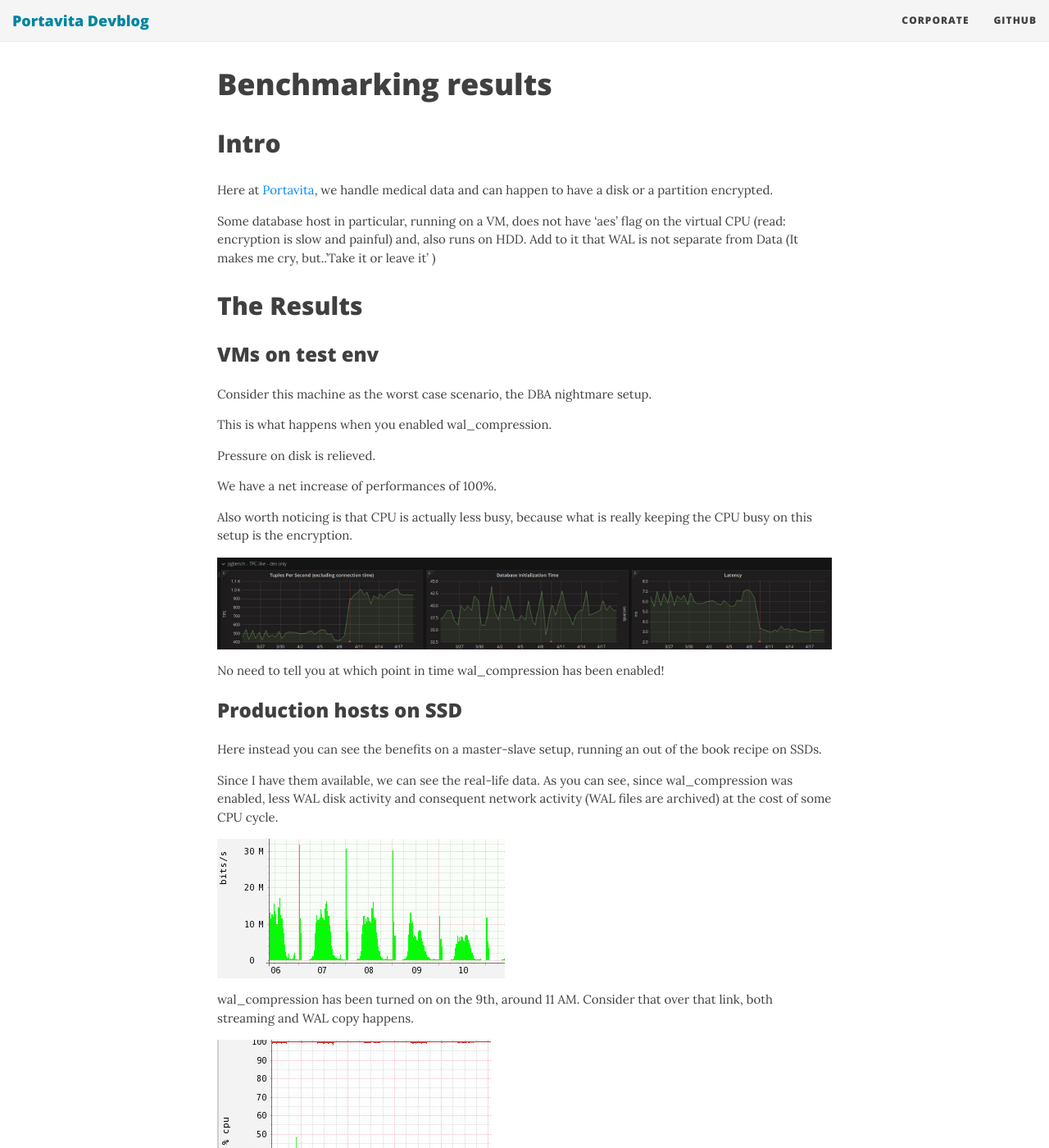
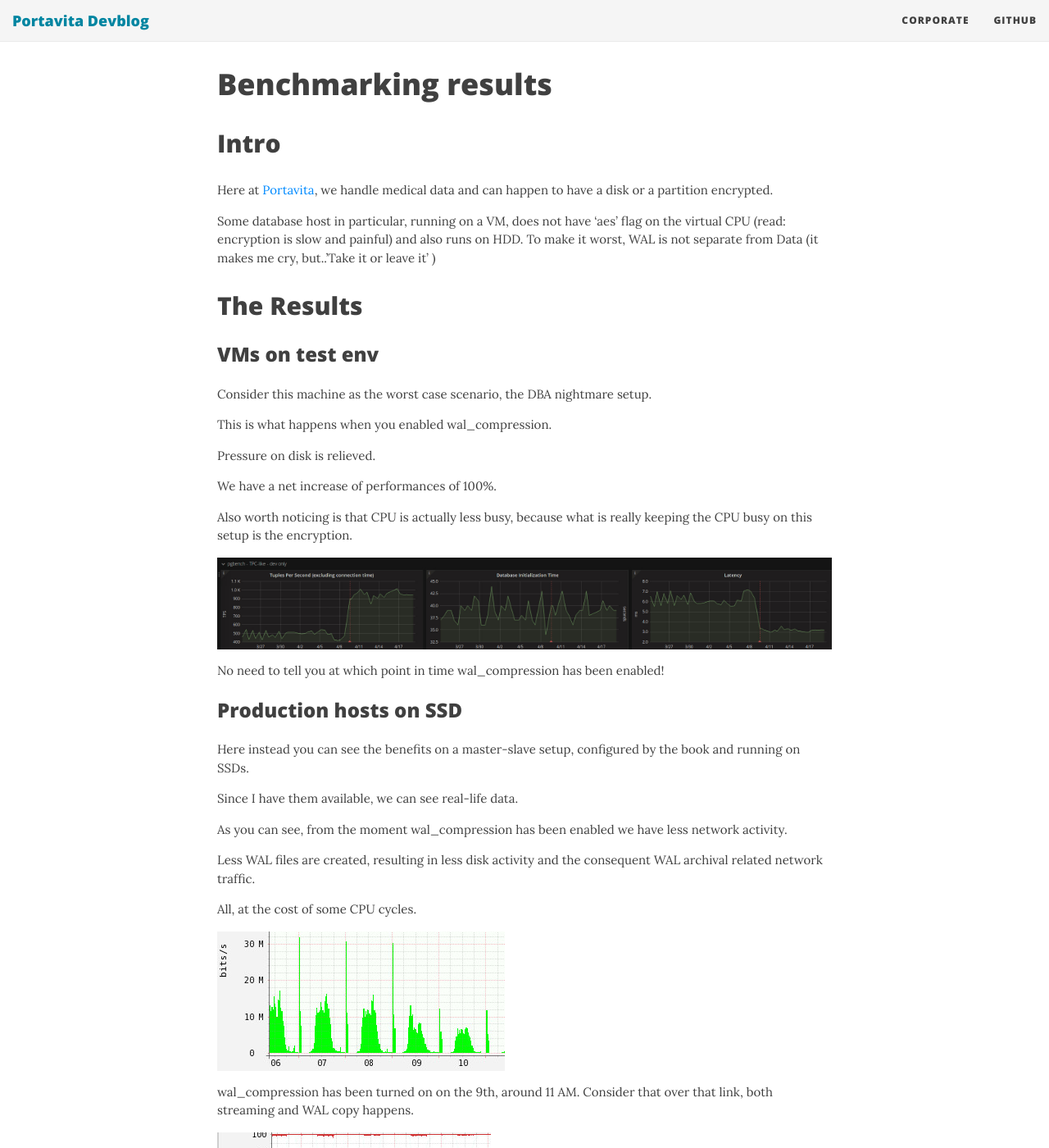
Before and after one commit to Portavita/portavita.github.io, a Jekyll site: the page built from _posts/2019-05-13-blog_about_wal_compression.markdown, in a window 1280 px wide and 1400 px high, scrolled down 1275 px. Shown: the whole window at 82% size. Built offline with Jekyll 4.4.1, drawn with Linux system fonts in a browser that asks for light colours; nearby versions of some CDN libraries.

Commit message:
Update 2019-05-13-blog_about_wal_compression.markdown

````diff
--- a/_posts/2019-05-13-blog_about_wal_compression.markdown
+++ b/_posts/2019-05-13-blog_about_wal_compression.markdown
@@ -31,13 +31,13 @@ It is sometimes mentioned, mostly underrated and frequently ignored. It is a fea
 
 PostgreSQL official docs refer to it as:
 
-```
-wal_compression (boolean)
+
+    wal_compression (boolean)
 
     When this parameter is on, the PostgreSQL server compresses a full page image written to WAL when full_page_writes is on or during a base backup. A compressed page image will be decompressed during WAL replay. The default value is off. Only superusers can change this setting.
 
     Turning this parameter on can reduce the WAL volume without increasing the risk of unrecoverable data corruption, but at the cost of some extra CPU spent on the compression during WAL logging and on the decompression during WAL replay.
-```
+
 
 I was intrigued and I decided to give it a try.
 
@@ -51,7 +51,8 @@ After turning wal_compression on and running Jenkins against it, I was immediate
 
 Here at [Portavita][portavita], we handle medical data and can happen to have a disk or a partition encrypted.
 
-Some database host in particular, running on a VM, does not have 'aes' flag on the virtual CPU (read: encryption is slow and painful) and, also runs on HDD. Add to it that WAL is not separate from Data (It makes me cry, but..'Take it or leave it' )
+Some database host in particular, running on a VM, does not have 'aes' flag on the virtual CPU (read: encryption is slow and painful) and also runs on HDD.
+To make it worst, WAL is not separate from Data (it makes me cry, but..'Take it or leave it' )
 
 ## The Results
 
@@ -77,9 +78,15 @@ No need to tell you at which point in time wal_compression has been enabled!
 
 ### Production hosts on SSD
 
-Here instead you can see the benefits on a master-slave setup, running an out of the book recipe on SSDs.
+Here instead you can see the benefits on a master-slave setup, configured by the book and running on SSDs.
 
-Since I have them available, we can see the real-life data. As you can see, since wal_compression was enabled, less WAL disk activity and consequent network activity (WAL files are archived) at the cost of some CPU cycle.
+Since I have them available, we can see real-life data.
+
+As you can see, from the moment wal_compression has been enabled we have less network activity.
+
+Less WAL files are created, resulting in less disk activity and the consequent WAL archival related network traffic.
+
+All, at the cost of some CPU cycles.
 
 ![Bandwidth usage](https://raw.githubusercontent.com/Portavita/portavita.github.io/master/img/bandwidth_slave_prod.jpeg)
 
````
